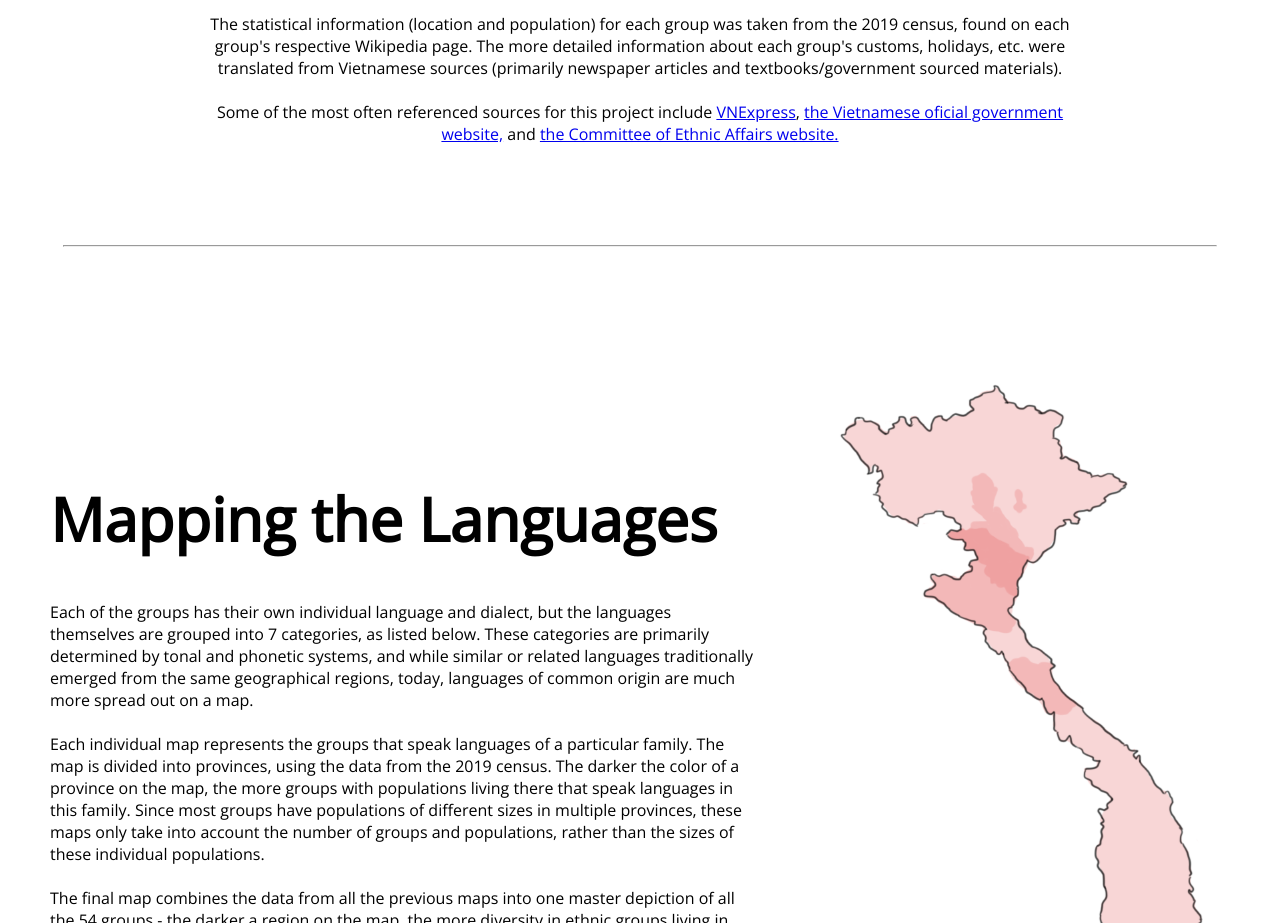
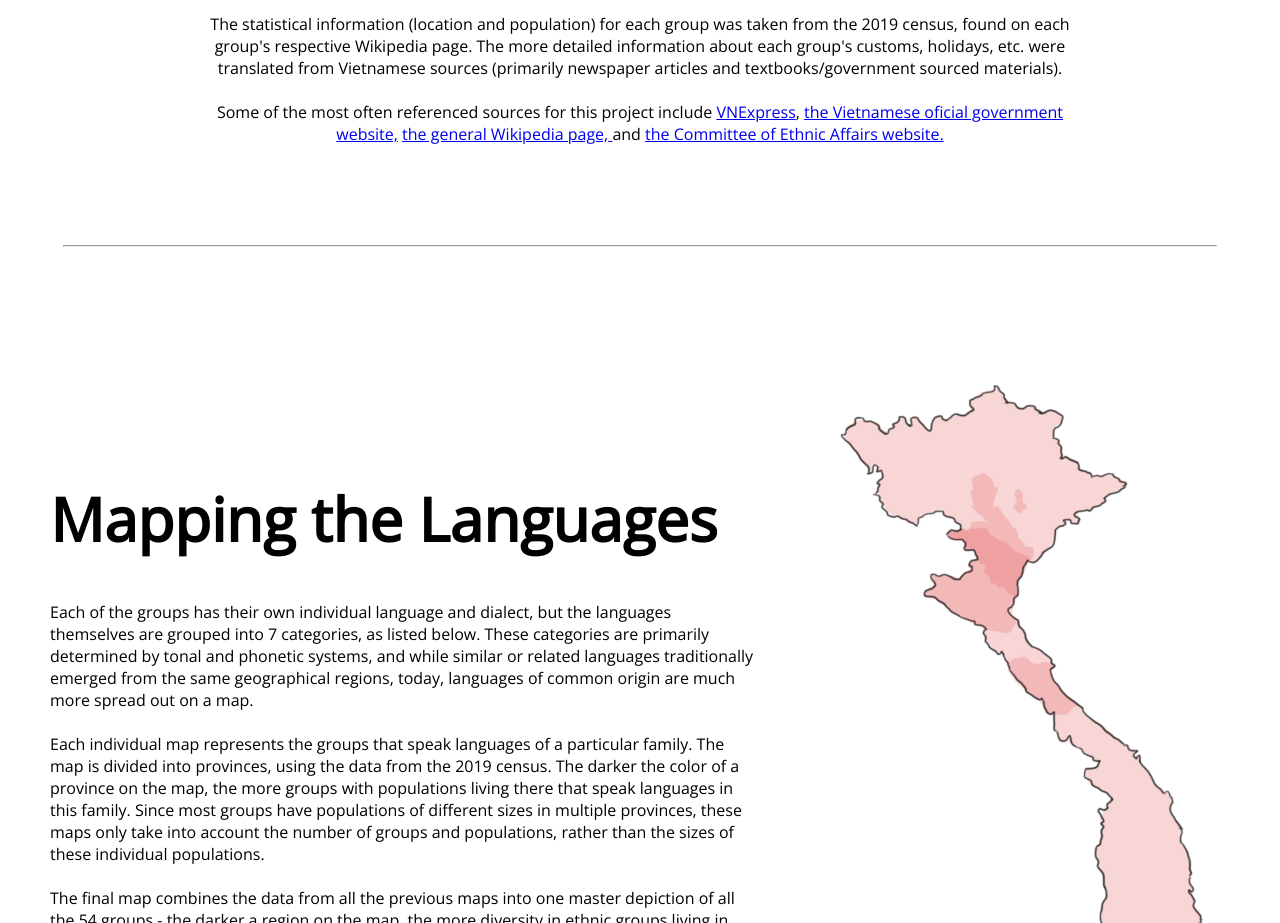
Before and after one commit to tvu20/drawingdata, a React (Create React App) app: page / in a window 1280 px wide. Shown: the part 2220-3143 px from the top of the page. Built offline with nearby package versions, Linux system fonts and the light colour scheme; a web font is replaced by a local one.

Commit message:
wikipedia

```diff
--- a/src/components/People.js
+++ b/src/components/People.js
@@ -71,6 +71,9 @@ class People extends Component {
             <a href='http://chinhphu.vn/portal/page/portal/chinhphu/NuocCHXHCNVietNam/ThongTinTongHop/dantoc'>
               the Vietnamese oficial government website,
             </a>{" "}
+            <a href='https://en.wikipedia.org/wiki/List_of_ethnic_groups_in_Vietnam'>
+              the general Wikipedia page,{" "}
+            </a>
             and{" "}
             <a href='http://www.cema.gov.vn/gioi-thieu/cong-dong-54-dan-toc.htm'>
               the Committee of Ethnic Affairs website.
```
